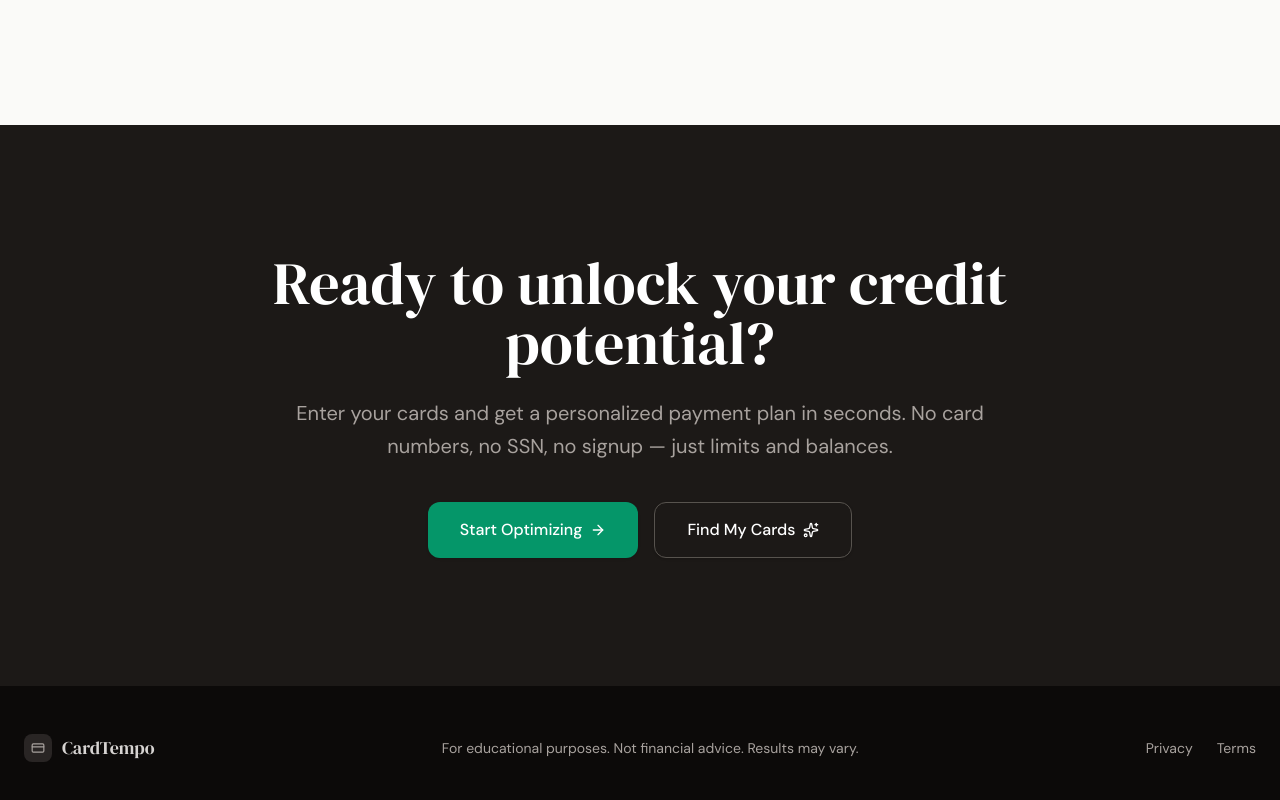
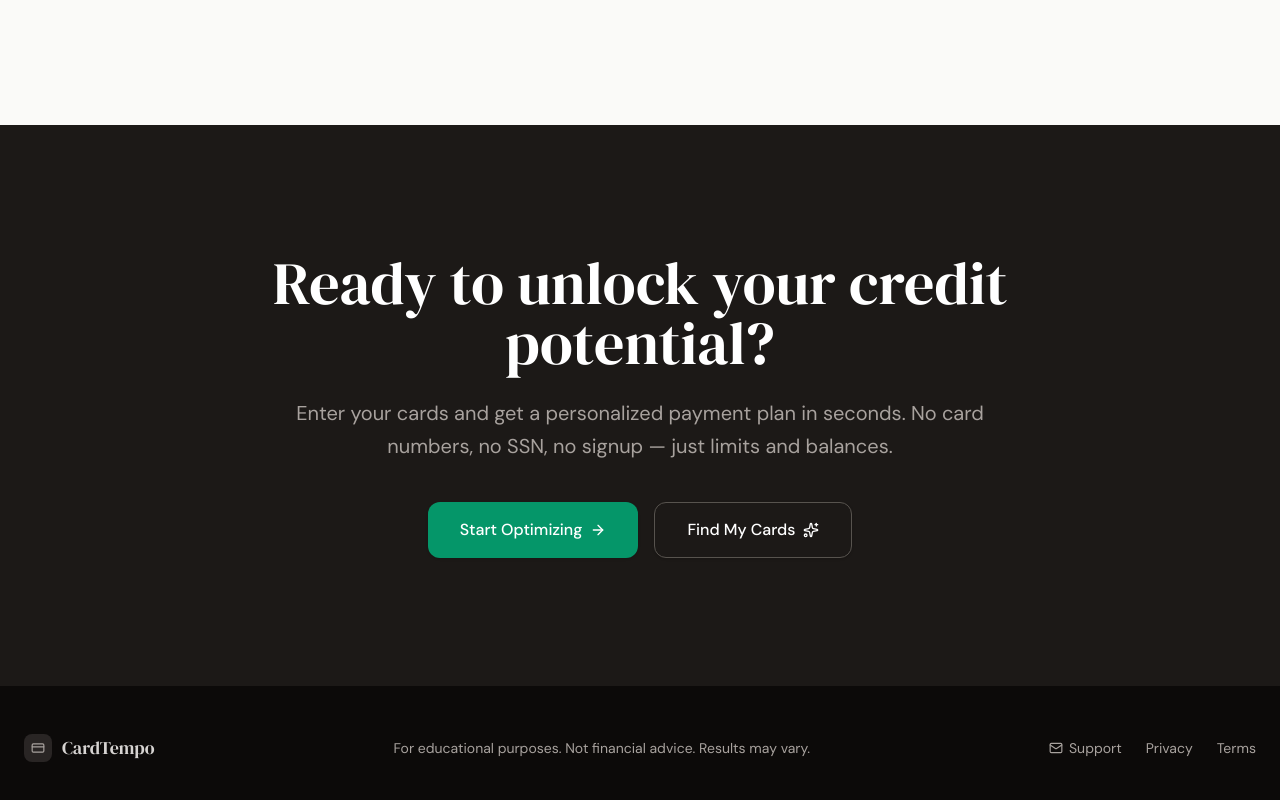
Before and after one commit to MatthiasMasiero/CardTempo, a Next.js app: page / in a window 1280 px wide. Shown: the part 3972-4772 px from the top of the page. Built offline with nearby package versions, Linux system fonts and the light colour scheme; no server answers.

Commit message:
added email link to support

```diff
--- a/src/app/page.tsx
+++ b/src/app/page.tsx
@@ -35,6 +35,7 @@ import {
   ShieldCheck,
   Lock,
   EyeOff,
+  Mail,
 } from 'lucide-react';
 import { useAuthStore } from '@/store/auth-store';
 
@@ -786,17 +787,25 @@ export default function LandingPage() {
       {/* Footer */}
       <footer className="py-12 bg-stone-950 text-stone-400">
         <div className="container mx-auto px-6">
-          <div className="flex flex-col md:flex-row justify-between items-center gap-4">
+          <div className="flex flex-col md:flex-row justify-between items-center gap-6">
             <div className="flex items-center gap-2.5">
               <div className="w-7 h-7 rounded-lg bg-stone-800 flex items-center justify-center">
                 <CreditCard className="h-3.5 w-3.5 text-stone-400" />
               </div>
               <span className="font-display text-lg text-stone-300">CardTempo</span>
             </div>
-            <p className="text-sm">
+            <p className="text-sm text-center">
               For educational purposes. Not financial advice. Results may vary.
             </p>
-            <div className="flex gap-6 text-sm">
+            <div className="flex flex-col sm:flex-row items-center gap-4 sm:gap-6 text-sm">
+              <a
+                href="mailto:cardtempohelp@gmail.com"
+                className="flex items-center gap-1.5 hover:text-stone-200 transition-colors"
+              >
+                <Mail className="h-3.5 w-3.5" />
+                <span>Support</span>
+              </a>
+              <div className="flex gap-6">
                 <Link href="/privacy" className="hover:text-stone-200 transition-colors">
                   Privacy
                 </Link>
@@ -806,6 +815,7 @@ export default function LandingPage() {
               </div>
             </div>
           </div>
+        </div>
       </footer>
     </div>
   );
--- a/src/app/settings/page.tsx
+++ b/src/app/settings/page.tsx
@@ -488,6 +488,30 @@ export default function SettingsPage() {
               </CardContent>
             </Card>
 
+            {/* Need Help? */}
+            <Card className="border-stone-200 bg-stone-50/50">
+              <CardHeader>
+                <CardTitle className="font-display text-lg text-stone-900 flex items-center gap-2">
+                  <Mail className="h-5 w-5 text-stone-500" />
+                  Need Help?
+                </CardTitle>
+                <CardDescription className="text-stone-600">
+                  Questions or feedback? We are here to help.
+                </CardDescription>
+              </CardHeader>
+              <CardContent>
+                <a
+                  href="mailto:cardtempohelp@gmail.com"
+                  className="inline-flex items-center gap-2 text-emerald-600 hover:text-emerald-700 transition-colors font-medium"
+                >
+                  <span>cardtempohelp@gmail.com</span>
+                </a>
+                <p className="text-sm text-stone-500 mt-2">
+                  We typically respond within 24-48 hours.
+                </p>
+              </CardContent>
+            </Card>
+
             {/* Save Button */}
             <div className="flex items-center justify-between">
               <Button
```
Lines whose indentation alone changed are shown as unchanged.
